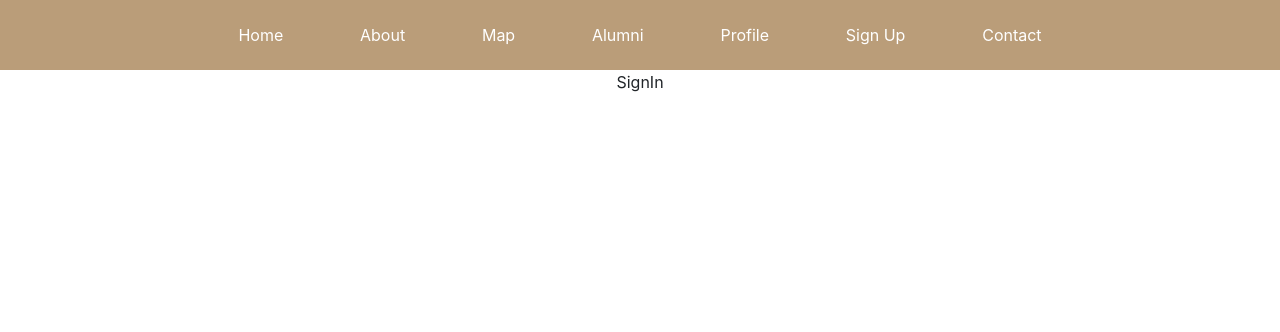
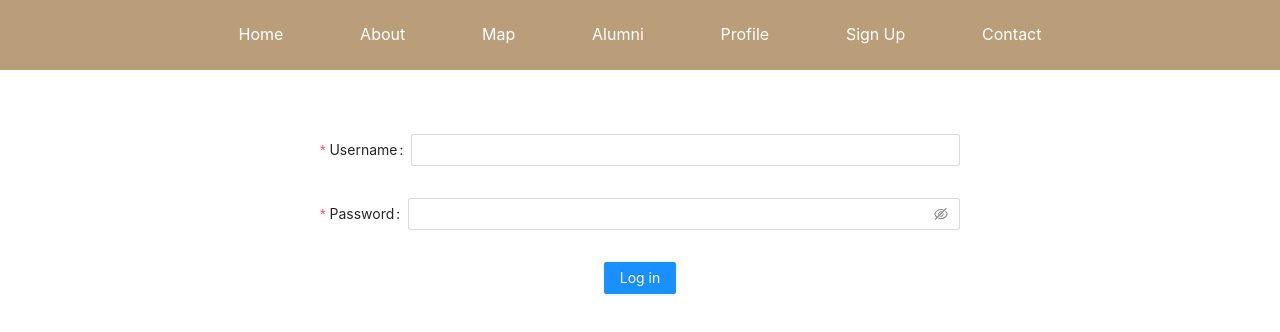
Before and after one commit to Adrian-Mok15/CODE4GOODCOPY, a React (Create React App) app in the folder client/: page /signin in a window 1280 px wide. Shown: the top 332 px of the page. Built offline with nearby package versions, Linux system fonts and the light colour scheme; no server answers.

Commit message:
signin + events

```diff
--- a/client/package.json
+++ b/client/package.json
@@ -6,6 +6,7 @@
     "@testing-library/jest-dom": "^5.16.5",
     "@testing-library/react": "^13.4.0",
     "@testing-library/user-event": "^13.5.0",
+    "antd": "^4.23.1",
     "bootstrap": "^5.2.1",
     "mdb-react-ui-kit": "^4.2.0",
     "react": "^18.2.0",
--- a/client/src/App.js
+++ b/client/src/App.js
@@ -9,6 +9,7 @@ import SignUp from './pages/SignUp';
 import Map from './pages/Map';
 import Navigation from './components/navigation/navigation/Navigation';
 
+import "antd/dist/antd.css";
 
 function App() {
   return (
--- /dev/null
+++ b/client/src/components/AddEvent/AddEvent.js
@@ -0,0 +1,62 @@
+import React from 'react';
+import { Form, Input, Button, DatePicker,InputNumber } from 'antd';
+
+const AddEvent = props => {
+
+    const onFinish = (values) => {
+    }
+
+    return (
+        <>
+
+            <Form
+                name="login"
+                onFinish={onFinish}
+            >
+                <Form.Item
+                    name= 'Event Name'
+                    rules={[{required: true},]}
+                >
+
+                    <Input/>
+                </Form.Item>
+
+                <Form.Item
+                    name= 'Event Description'
+                    rules={[{required: true},]}
+                >
+                    <Input placeholder='Event Description' />
+                </Form.Item>
+
+                <Form.Item
+                    name= 'Event Date'
+                    rules={[{required: true},]}
+
+                >
+                    <DatePicker showTime />
+                </Form.Item>
+
+                <Form.Item
+                    name= 'Event Location'
+                    rules={[{required: true},]}
+                >
+                    <Input placeholder='Event Location' />
+                </Form.Item>
+
+                <Form.Item
+                    name= 'Max Attendees'
+                >
+                    <InputNumber />
+                </Form.Item>
+
+                <Form.Item>
+                    <Button type="primary" htmlType="submit" >
+                        Log in
+                    </Button>
+                </Form.Item>
+            </Form>
+        </>
+    )
+}
+
+export default AddEvent;
--- a/client/src/pages/Map.js
+++ b/client/src/pages/Map.js
@@ -1,8 +1,9 @@
 import React from 'react'
-
+import AddEvent from '../components/AddEvent/AddEvent'
 const Map = () => {
   return (
-    <div>Map</div>
+    <div><AddEvent/></div>
+
   )
 }
 
--- a/client/src/pages/SignIn.css
+++ b/client/src/pages/SignIn.css
@@ -0,0 +1,3 @@
+.sign-up{
+    padding: 5% 25%;
+}
--- a/client/src/pages/SignIn.js
+++ b/client/src/pages/SignIn.js
@@ -1,9 +1,43 @@
-import React from 'react'
+import React from 'react';
+import { Form, Input, Button } from 'antd';
+import './SignIn.css'
+const SignIn = props => {
 
-const SignIn = () => {
-  return (
-    <div>SignIn</div>
-  )
+    const onFinish = (values) => {
+    }
+
+    return (
+        <div class="sign-up">
+
+            <Form
+                name="login"
+                onFinish={onFinish}
+            >
+                <Form.Item
+                    label= 'Username'
+                    name='Username'
+                    rules={[{required: true,},]}
+                >
+                    <Input/>
+                </Form.Item>
+
+                <Form.Item
+                    label = 'Password'
+                    name="Password"
+                    rules={[{required: true,},]}
+                >
+                    <Input.Password />
+                </Form.Item>
+
+                <Form.Item>
+
+                <Button type="primary" htmlType="submit" >
+                    Log in
+                    </Button>
+                </Form.Item>
+            </Form>
+        </div>
+    )
 }
 
-export default SignIn
+export default SignIn;
```
Also changed, not shown: 1 other file (tests, documents, lock files or other folders).
